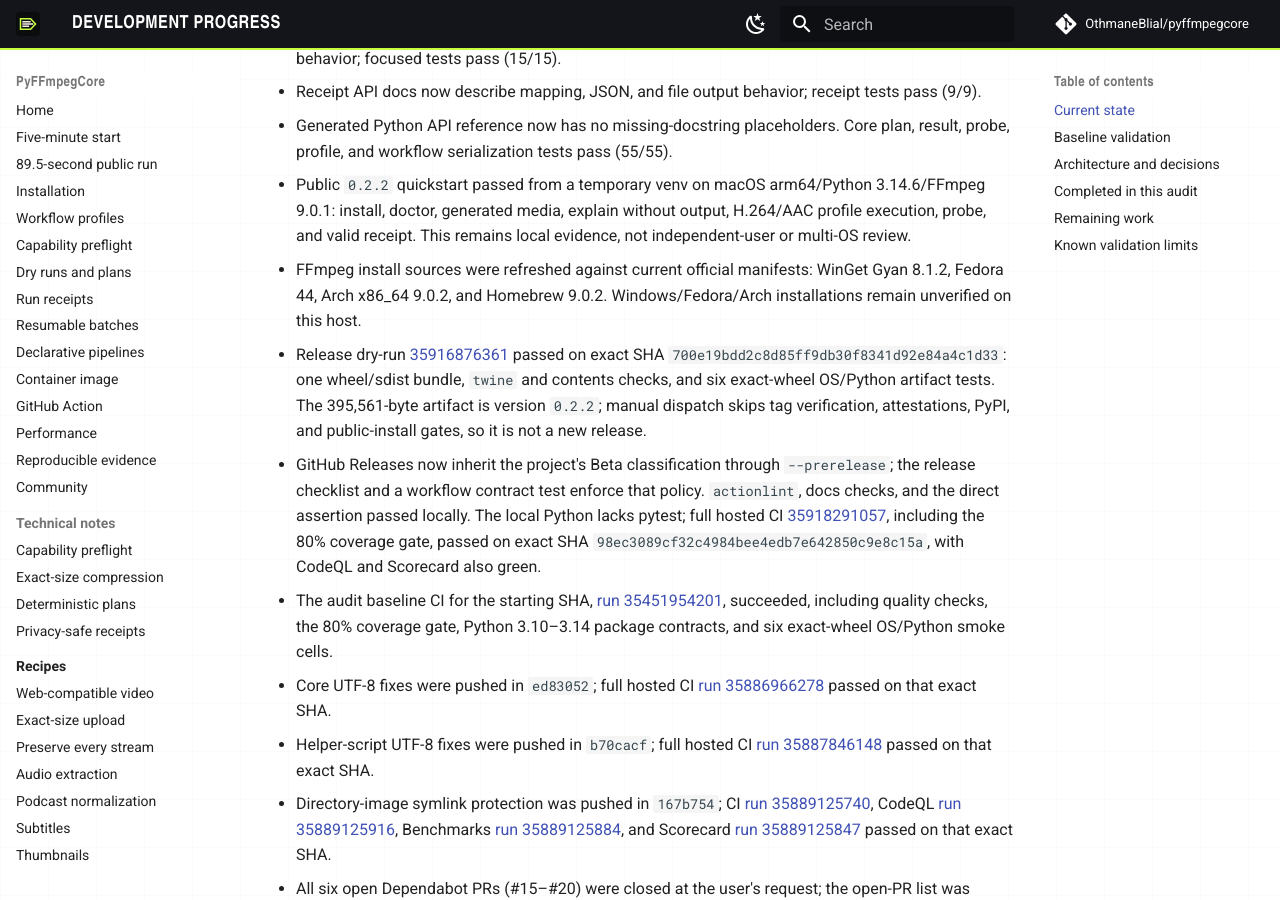
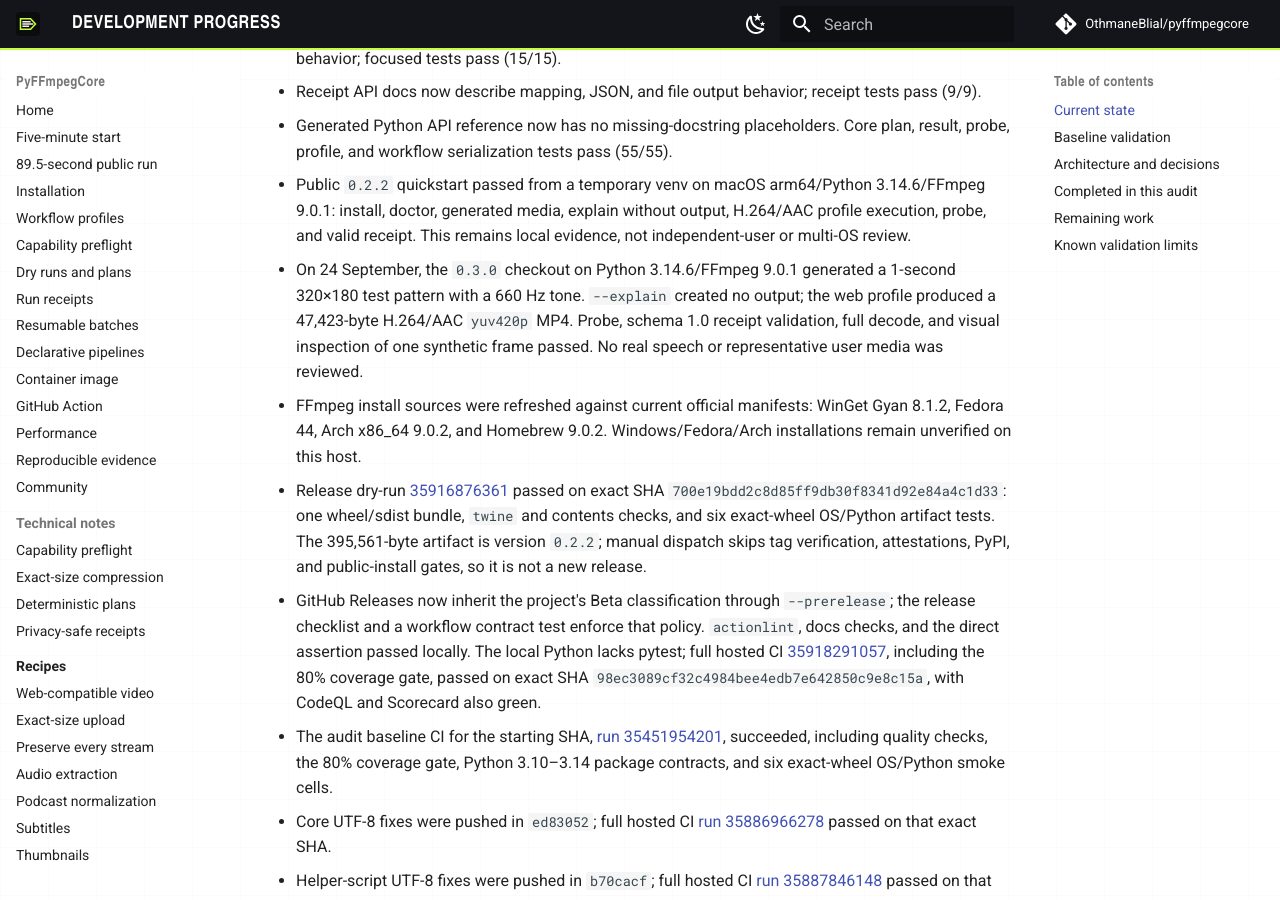
Before and after one commit to OthmaneBlial/pyffmpegcore, an MkDocs documentation site: the page built from docs/PROGRESS.md, in a window 1280 px wide and 900 px high, scrolled down 1747 px. Built offline with MkDocs 1.6.1 and Material for MkDocs 9.7.7, drawn with Linux system fonts in a browser that asks for light colours; comment, search, counter and statistics services are not loaded.

Commit message:
docs: record verified synthetic web run

```diff
--- a/docs/PROGRESS.md
+++ b/docs/PROGRESS.md
@@ -21,6 +21,7 @@ Updated: 2026-09-24
 - Receipt API docs now describe mapping, JSON, and file output behavior; receipt tests pass (9/9).
 - Generated Python API reference now has no missing-docstring placeholders. Core plan, result, probe, profile, and workflow serialization tests pass (55/55).
 - Public `0.2.2` quickstart passed from a temporary venv on macOS arm64/Python 3.14.6/FFmpeg 9.0.1: install, doctor, generated media, explain without output, H.264/AAC profile execution, probe, and valid receipt. This remains local evidence, not independent-user or multi-OS review.
+- On 24 September, the `0.3.0` checkout on Python 3.14.6/FFmpeg 9.0.1 generated a 1-second 320×180 test pattern with a 660 Hz tone. `--explain` created no output; the web profile produced a 47,423-byte H.264/AAC `yuv420p` MP4. Probe, schema 1.0 receipt validation, full decode, and visual inspection of one synthetic frame passed. No real speech or representative user media was reviewed.
 - FFmpeg install sources were refreshed against current official manifests: WinGet Gyan 8.1.2, Fedora 44, Arch x86_64 9.0.2, and Homebrew 9.0.2. Windows/Fedora/Arch installations remain unverified on this host.
 - Release dry-run [35916876361](https://github.com/OthmaneBlial/pyffmpegcore/actions/runs/35916876361) passed on exact SHA `700e19bdd2c8d85ff9db30f8341d92e84a4c1d33`: one wheel/sdist bundle, `twine` and contents checks, and six exact-wheel OS/Python artifact tests. The 395,561-byte artifact is version `0.2.2`; manual dispatch skips tag verification, attestations, PyPI, and public-install gates, so it is not a new release.
 - GitHub Releases now inherit the project's Beta classification through `--prerelease`; the release checklist and a workflow contract test enforce that policy. `actionlint`, docs checks, and the direct assertion passed locally. The local Python lacks pytest; full hosted CI [35918291057](https://github.com/OthmaneBlial/pyffmpegcore/actions/runs/35918291057), including the 80% coverage gate, passed on exact SHA `98ec3089cf32c4984bee4edb7e642850c9e8c15a`, with CodeQL and Scorecard also green.
```
Also changed, not shown: ROADMAP.md (+7 -2 lines).
